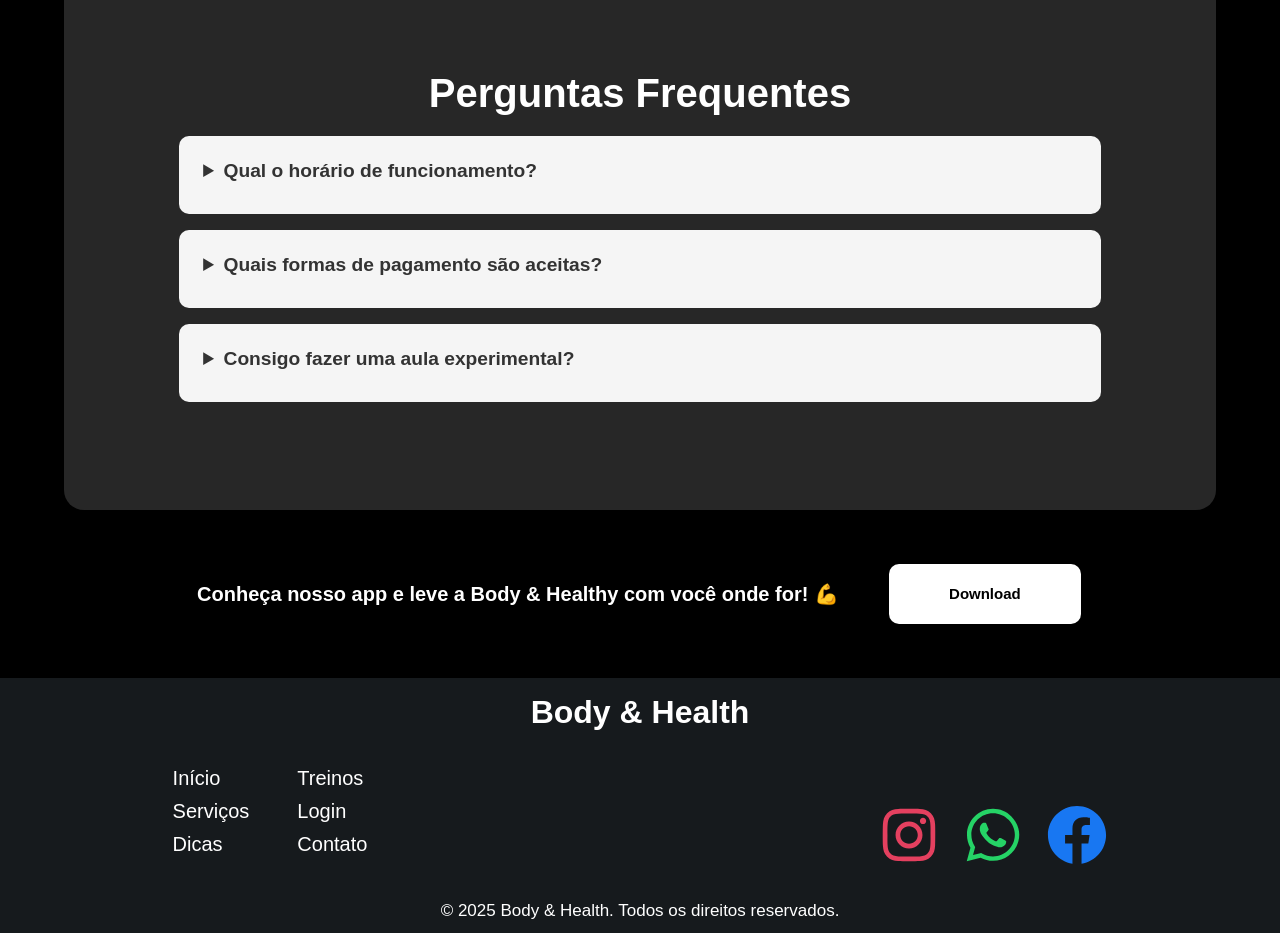
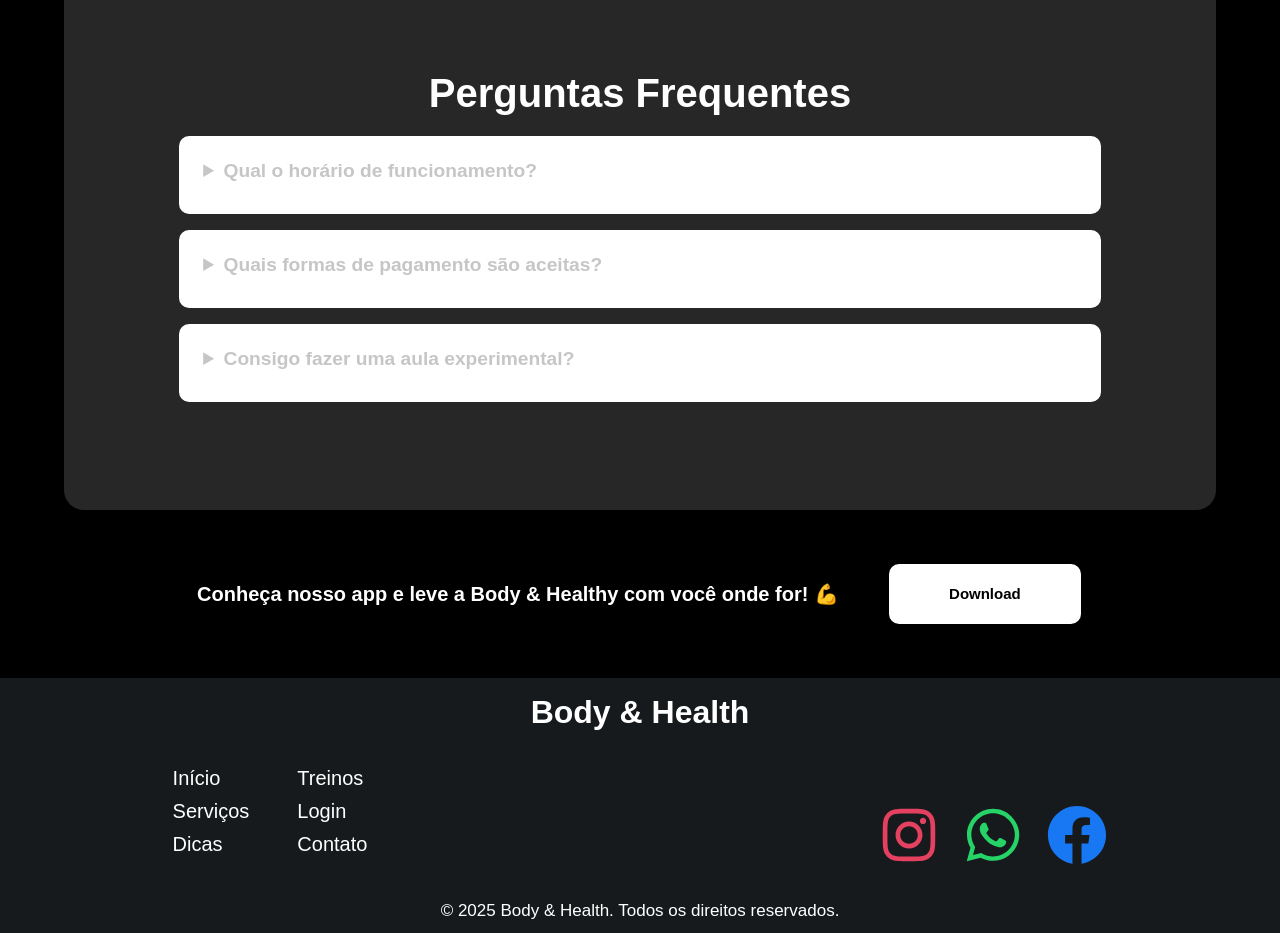
Before and after one commit to Vinirocha388/bodyhealthy-web, a Next.js app: page / in a window 1280 px wide. Shown: the part 1780-2713 px from the top of the page. Built offline with nearby package versions, Linux system fonts and the light colour scheme; a web font is replaced by a local one.

Commit message:
refactor: update frequentlyContainer

```diff
--- a/src/app/components/frequentlyContainer/frequentlyContainer.module.css
+++ b/src/app/components/frequentlyContainer/frequentlyContainer.module.css
@@ -1,10 +1,7 @@
-:root {
-    --primary-color: #f5f5f5;
-    --gray-color: #333;
-}
+
 
 .questionItem {
-    background-color: var(--primary-color);
+    background-color: #fff;
     padding: 1.5rem;
     border-radius: 10px;
     text-align: left;
@@ -23,13 +20,13 @@
 .questionSummary {
     cursor: pointer;
     font-size: 1.2rem;
-    color: var(--gray-color);
+    color: #c6c6c6;
     margin-bottom: 0.5rem;
 }
 
 .questionAnswer {
     font-size: 1rem;
-    color: var(--gray-color);
+    color: #c6c6c6;
     line-height: 1.6;
     margin-top: 0.5rem;
 }
```
